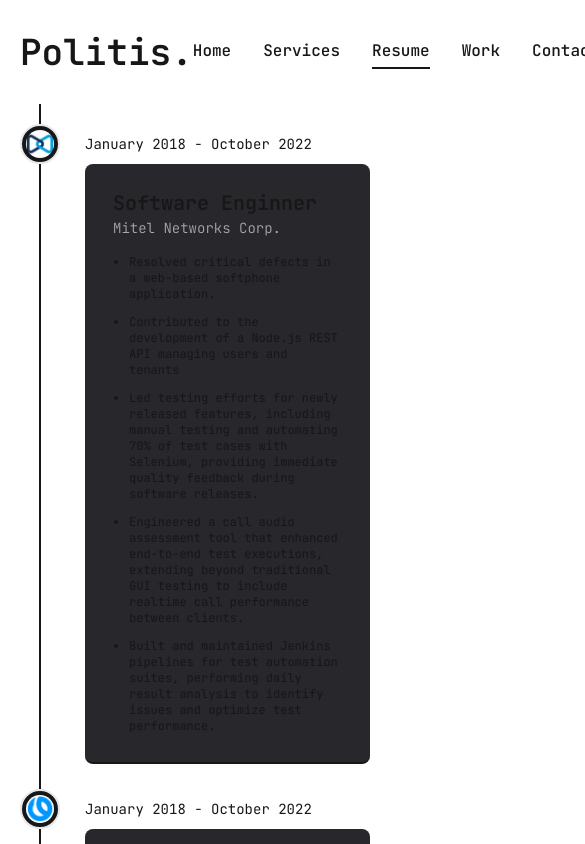
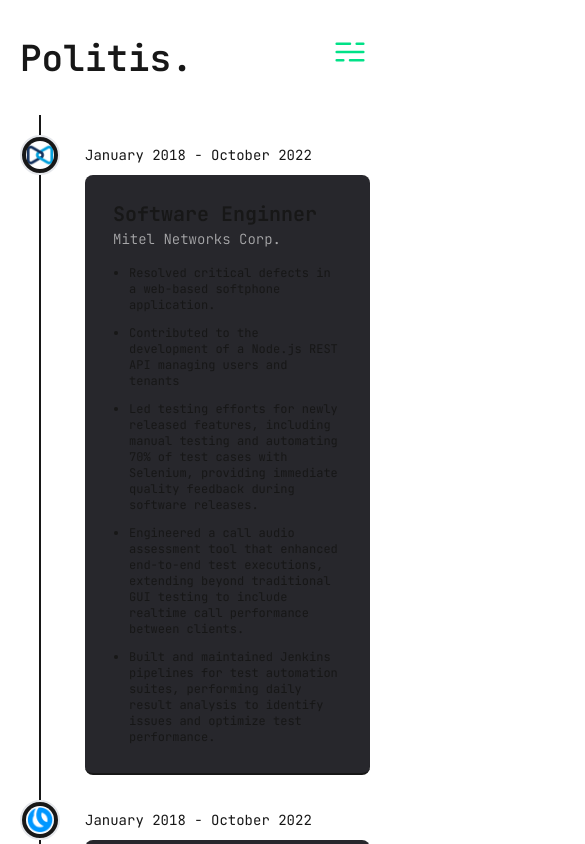
Before and after one commit to kostas-politis/portfolio, a Next.js app: page /resume in a window 390 px wide. Shown: the top 844 px of the page, 585 px wide, since content can reach past the window. Built offline with nearby package versions, Linux system fonts and the light colour scheme.

Commit message:
Navbar - Drawer Menu

```diff
--- /dev/null
+++ b/components/DrawerMenu.tsx
@@ -0,0 +1,64 @@
+'use client';
+
+import Image from 'next/image';
+import menu from '../public/menu.svg';
+import { PropsWithChildren, useRef, useEffect } from 'react';
+import NavLinks from './NavLinks';
+
+export default function DrawerMenu({
+  className,
+}: PropsWithChildren<{ className?: string }>) {
+  const dialogRef = useRef<HTMLDialogElement>(null);
+
+  function openDialog() {
+    dialogRef.current?.showModal();
+  }
+
+  function closeDialog() {
+    dialogRef.current?.close();
+  }
+
+  useEffect(() => {
+    const handleBackdropClick = (e: MouseEvent) => {
+      if (dialogRef.current && dialogRef.current.open) {
+        const dialogDimensions = dialogRef.current.getBoundingClientRect();
+        if (
+          e.clientX < dialogDimensions.left ||
+          e.clientX > dialogDimensions.right ||
+          e.clientY < dialogDimensions.top ||
+          e.clientY > dialogDimensions.bottom
+        ) {
+          closeDialog();
+        }
+      }
+    };
+
+    document.addEventListener('click', handleBackdropClick);
+    return () => {
+      document.removeEventListener('click', handleBackdropClick);
+    };
+  }, []);
+
+  return (
+    <div className={className}>
+      <button type="button" onClick={openDialog}>
+        <Image priority src={menu} width={40} height={40} alt="Menu" />
+      </button>
+      <dialog
+        ref={dialogRef}
+        className="my-0 mr-0 h-full max-h-screen w-[300px] justify-between bg-background p-0 text-foreground"
+      >
+        <button className="ml-auto block text-accent" onClick={closeDialog}>
+          X
+        </button>
+        <h2
+          id="dialog-title"
+          className="mb-32 mt-32 text-center text-4xl font-semibold"
+        >
+          Politis<span className="text-accent">.</span>
+        </h2>
+        <NavLinks className="flex flex-col items-center justify-center gap-8 text-xl" />
+      </dialog>
+    </div>
+  );
+}
--- a/components/Header.tsx
+++ b/components/Header.tsx
@@ -1,28 +1,18 @@
-import Image from 'next/image';
-import menu from '../public/menu.svg';
 import Link from 'next/link';
-import Nav from './Nav';
+import DrawerMenu from './DrawerMenu';
+import NavLinks from './NavLinks';
 
-export default function Header() {
+export default function Temp() {
   return (
     <header className="py-8 xl:py-12">
       <div className="flex items-center justify-between">
-        {/* Logo */}
         <Link href="/">
           <h2 className="text-4xl font-semibold">
             Politis<span className="text-accent">.</span>
           </h2>
         </Link>
-
-        {/* Mobile Nav */}
-        {/* <div className="xl:flex">mobile nav</div> */}
-
-        {/* Desktop Nav RODO flex -> hidden*/}
-        <div className="xl:flex">
-          <Nav />
-          {/* <Link href="/contact">Hire me</Link> */}
-        </div>
-        <Image src={menu} alt="Menu" width={40} height={40} />
+        <NavLinks className="hidden gap-8 md:flex" />
+        <DrawerMenu />
       </div>
     </header>
   );
--- a/components/Nav.tsx
+++ b/components/NavLinks.tsx
@@ -5,41 +5,33 @@
 
 const links = [
   {
-    name: 'home',
-    path: '/',
+    label: 'home',
+    href: '/',
   },
   {
-    name: 'services',
-    path: '/services',
+    label: 'resume',
+    href: '/resume',
   },
   {
-    name: 'resume',
-    path: '/resume',
-  },
-  {
-    name: 'work',
-    path: '/work',
-  },
-  {
-    name: 'contact',
-    path: '/contact',
+    label: 'contact',
+    href: '/contact',
   },
 ];
 
-export default function Nav() {
+export default function Nav({ className }: { className?: string }) {
   const pathname = usePathname();
   return (
-    <nav className="flex gap-8">
+    <nav className={className}>
       {links.map((link, index) => {
         return (
           <Link
-            href={link.path}
+            href={link.href}
             key={index}
             className={`${
-              link.path === pathname && 'border-b-2 border-accent text-accent'
+              link.label === pathname && 'border-b-2 border-accent text-accent'
             } font-medium capitalize transition-all hover:text-accent`}
           >
-            {link.name}
+            {link.label}
           </Link>
         );
       })}
--- a/package.json
+++ b/package.json
@@ -9,6 +9,9 @@
     "lint": "next lint"
   },
   "dependencies": {
+    "@fortawesome/fontawesome-svg-core": "^6.7.2",
+    "@fortawesome/free-solid-svg-icons": "^6.7.2",
+    "@fortawesome/react-fontawesome": "^0.2.2",
     "@heroicons/react": "^2.2.0",
     "next": "15.1.7",
     "react": "^19.0.0",
```
Also changed, not shown: 1 other file (tests, documents, lock files or other folders).
